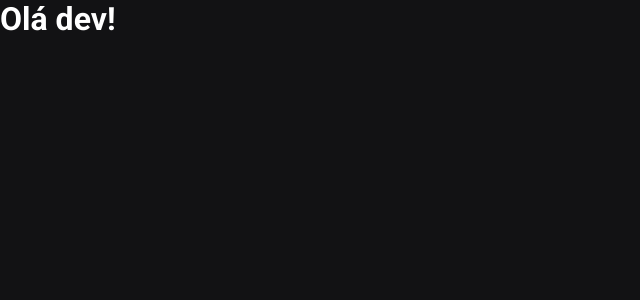
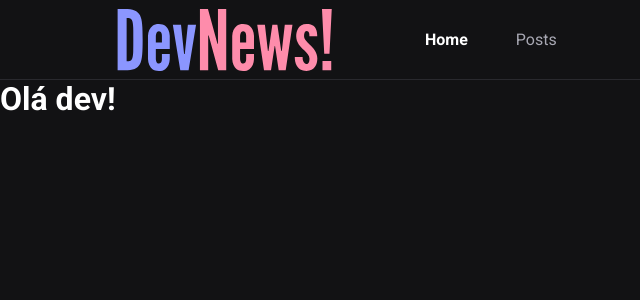
Before and after one commit to victorhsms/nextjs-devnews, a Next.js app: page / in a window 1280 px wide. Shown: the top 300 px of the page, without its empty margins (0-640 px from the left). Built offline with nearby package versions, Linux system fonts and the light colour scheme.

Commit message:
EStilização do header

```diff
--- /dev/null
+++ b/src/components/Header/index.tsx
@@ -0,0 +1,25 @@
+import Image from 'next/image';
+import Link from 'next/link';
+import { useRouter } from 'next/router';
+import styles from './styles.module.scss';
+
+export function Header() {
+  const { asPath } = useRouter();
+
+
+  return (
+    <header className={styles.container}>
+      <div className={styles.content}>
+        <Image src="/logo.svg" width="225px" height="90px" alt="DevNews!" />
+        <nav>
+          <Link href="/">
+            <a className={asPath === '/' ? styles.active : ''}>Home</a>
+          </Link>
+          <Link href="/posts">
+            <a className={asPath === '/posts' ? styles.active : ''}>Posts</a>
+          </Link>
+        </nav>
+      </div>
+    </header>
+  );
+}
--- /dev/null
+++ b/src/components/Header/styles.module.scss
@@ -0,0 +1,45 @@
+.container {
+  height: 5rem;
+  border-bottom: 1px solid var(--gray800);
+}
+
+.content {
+  max-width: 1120px;
+  height: 5rem;
+  margin: 0 auto;
+  padding: 0 2rem;
+  display: flex;
+  align-items: center;
+
+  img {
+    height: 3.75rem;
+  }
+
+  nav {
+    margin-left: 5rem;
+    height: 5rem;
+
+    a {
+      display: inline-block;
+      position: relative;
+      padding: 0 0.5rem;
+      height: 5rem;
+      line-height: 5rem;
+      color: var(--grey300);
+      transition: color 0.2s;
+
+      & + a {
+        margin-left: 2rem;
+      }
+
+      &:hover {
+        color: var(--white);
+      }
+
+      &.active {
+        color: var(--white);
+        font-weight: bold;
+      }
+    }
+  }
+}
--- a/src/pages/_app.tsx
+++ b/src/pages/_app.tsx
@@ -1,7 +1,13 @@
+import { Header } from '../components/Header';
 import '../styles/globals.scss'
 
 function MyApp({ Component, pageProps }) {
-  return <Component {...pageProps} />
+  return (
+    <>
+      <Header />
+      <Component {...pageProps} />
+    </>
+  );
 }
 
 export default MyApp
```
